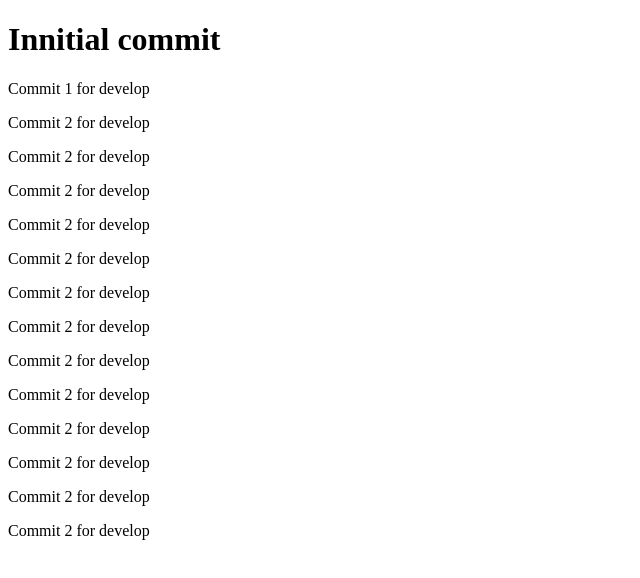
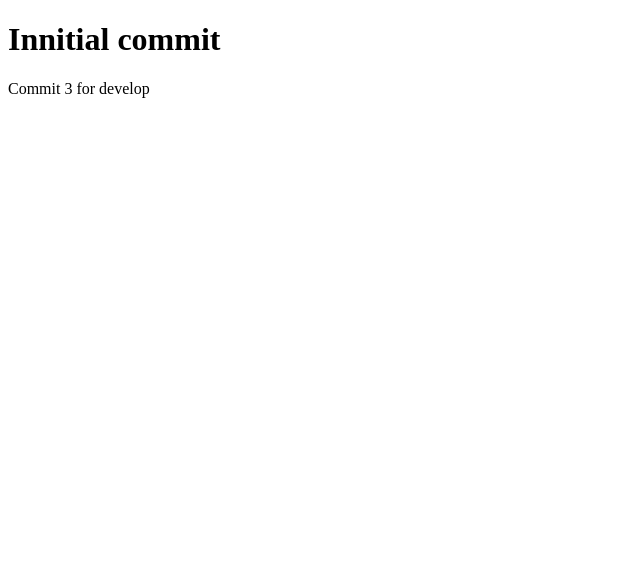
Before and after one commit to Nazar92/test, a plain HTML site: page index.html in a window 1280 px wide. Shown: the whole page, without its empty margins (0-640 px from the left). Drawn offline with Linux system fonts and the light colour scheme.

Commit message:
Commit 3 for develop

```diff
--- a/index.html
+++ b/index.html
@@ -6,19 +6,7 @@
 </head>
 <body>
 <h1>Innitial commit</h1>
-Commit 1 for develop
-<p>Commit 2 for develop</p>
-<p>Commit 2 for develop</p>
-<p>Commit 2 for develop</p>
-<p>Commit 2 for develop</p>
-<p>Commit 2 for develop</p>
-<p>Commit 2 for develop</p>
-<p>Commit 2 for develop</p>
-<p>Commit 2 for develop</p>
-<p>Commit 2 for develop</p>
-<p>Commit 2 for develop</p>
-<p>Commit 2 for develop</p>
-<p>Commit 2 for develop</p>
-<p>Commit 2 for develop</p>
+<p>Commit 3 for develop</p>
+
 </body>
 </html>
```
